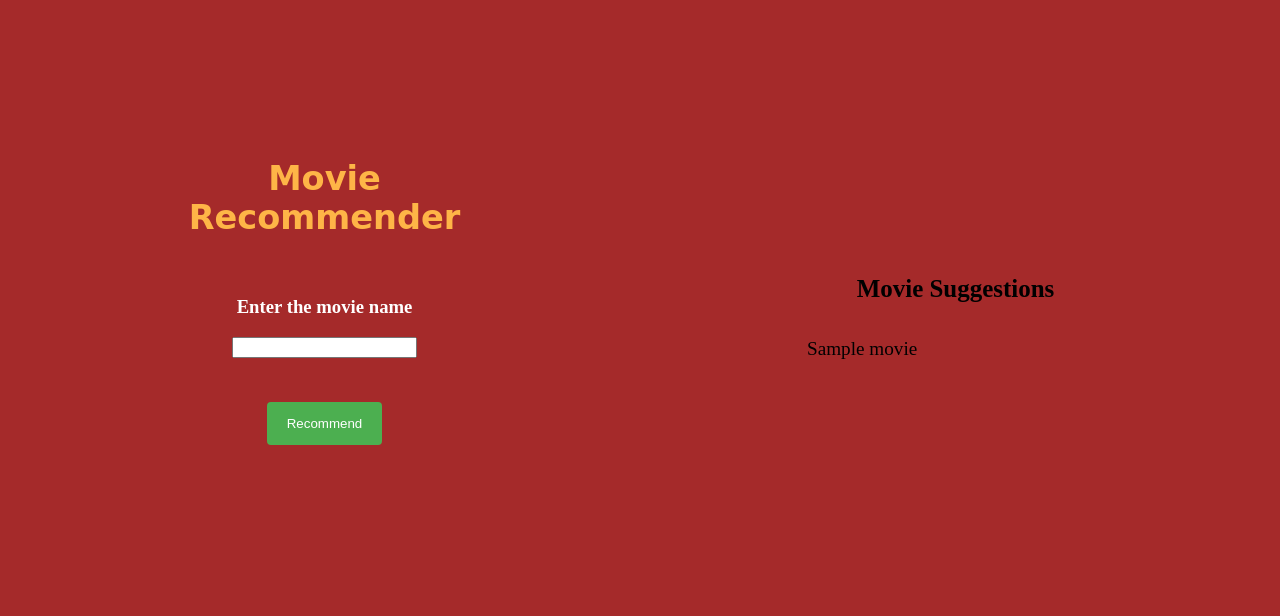
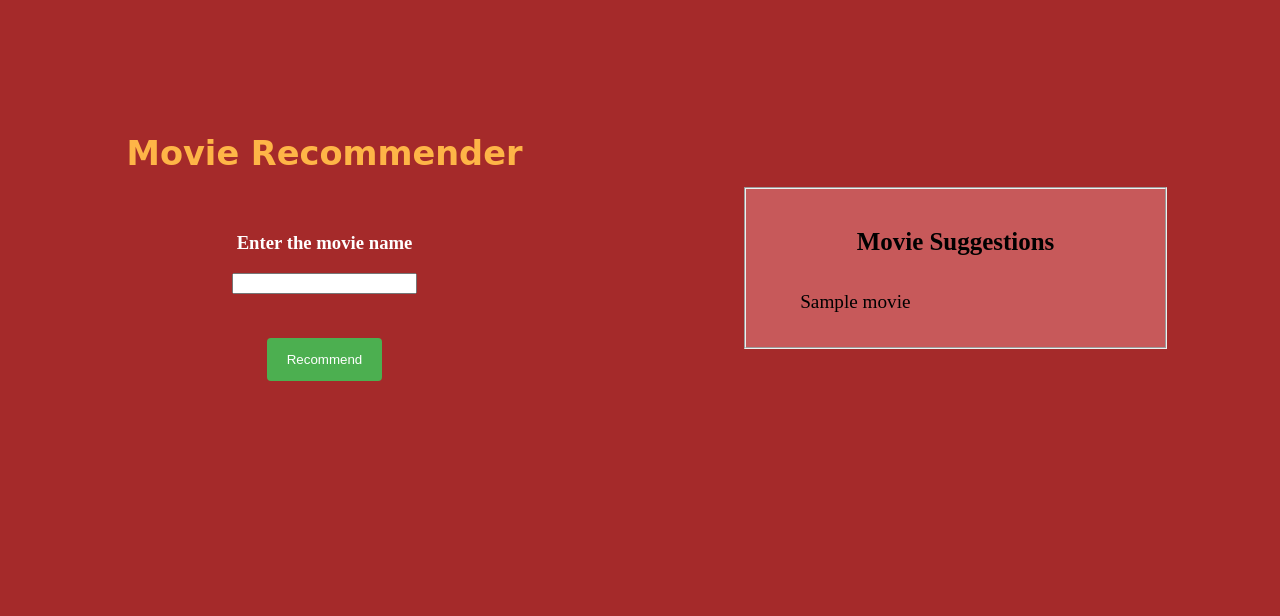
Before and after one commit to piyal-source/movie-recommender, a Flask app: template templates/index.html in a window 1280 px wide. Shown: the top 616 px of the page. Run offline with Flask 2, Linux system fonts and the light colour scheme; the template is opened without the code that fills it: most values are stand-ins (such as "Sample title", 1, 10 or a date in 2020); parts of the project's set-up code (start-up, migrations or seed data) failed here and were passed over.

Commit message:
Update index.html

```diff
--- a/templates/index.html
+++ b/templates/index.html
@@ -16,7 +16,7 @@
     td{
         margin: auto;
         width: 50%;
-        padding: 10% 10%;
+        padding: 8% 8%;
         text-align: center;
     }
     .suggestions{
@@ -24,6 +24,7 @@
         color: black;
         font-size: 1.2em;
         line-height: 1.4em;
+        background: rgb(250,160,162, 0.4);
     }
     ul{
         list-style-type: none;
@@ -46,12 +47,7 @@
         font-weight: bold;
         font-size: 2.1em;
     }
-    /*
-    .movie_form{
-        background-color: black;
-        opacity: 0.4;
-    }
-    */
+
 </style>
 
 <body>
@@ -68,14 +64,18 @@
                 </form>
                 <br> <br>
             </td>
-            <td class="suggestions">
+            <td>
                 {% if movie_list %}
+                    <fieldset class="suggestions">
+                        <lgend>
                             <h4 style="text-align:center;font-size:1.3em;">Movie Suggestions</h4>
+                        </lgend>
                         <ul>
                             {% for i in movie_list %}
                                 <li>{{i}}</li>
                             {% endfor %}
                         </ul>
+                    </fieldset>
                 {% endif %}
             </td>
         </tr>
```
Lines whose indentation alone changed are shown as unchanged.
